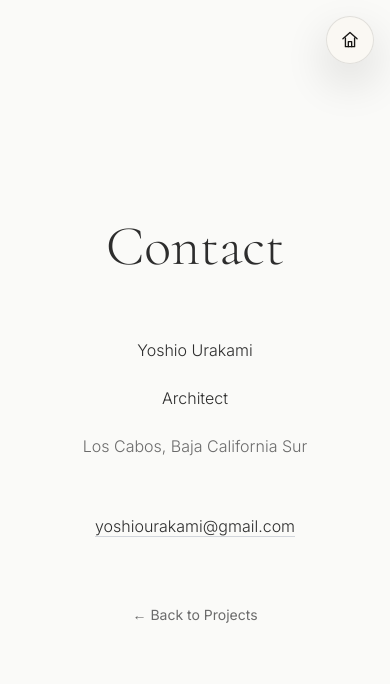
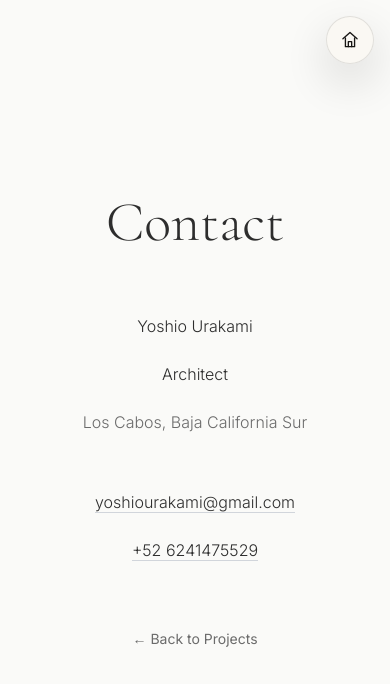
Before and after one commit to benjaminarce-cloud/arquitectura-portfolio, a Next.js app: page /contact in a window 390 px wide. Shown: the top 684 px of the page. Built offline with nearby package versions, Linux system fonts and the light colour scheme.

Commit message:
Add phone number to contact page

```diff
--- a/app/contact/page.tsx
+++ b/app/contact/page.tsx
@@ -21,6 +21,14 @@ export default function ContactPage() {
               yoshiourakami@gmail.com
             </a>
           </p>
+          <p>
+            <a
+              href="tel:+526241475529"
+              className="border-b border-gray-300 hover:border-text transition-colors"
+            >
+              +52 6241475529
+            </a>
+          </p>
         </div>
 
         <p className="mt-16">
```
